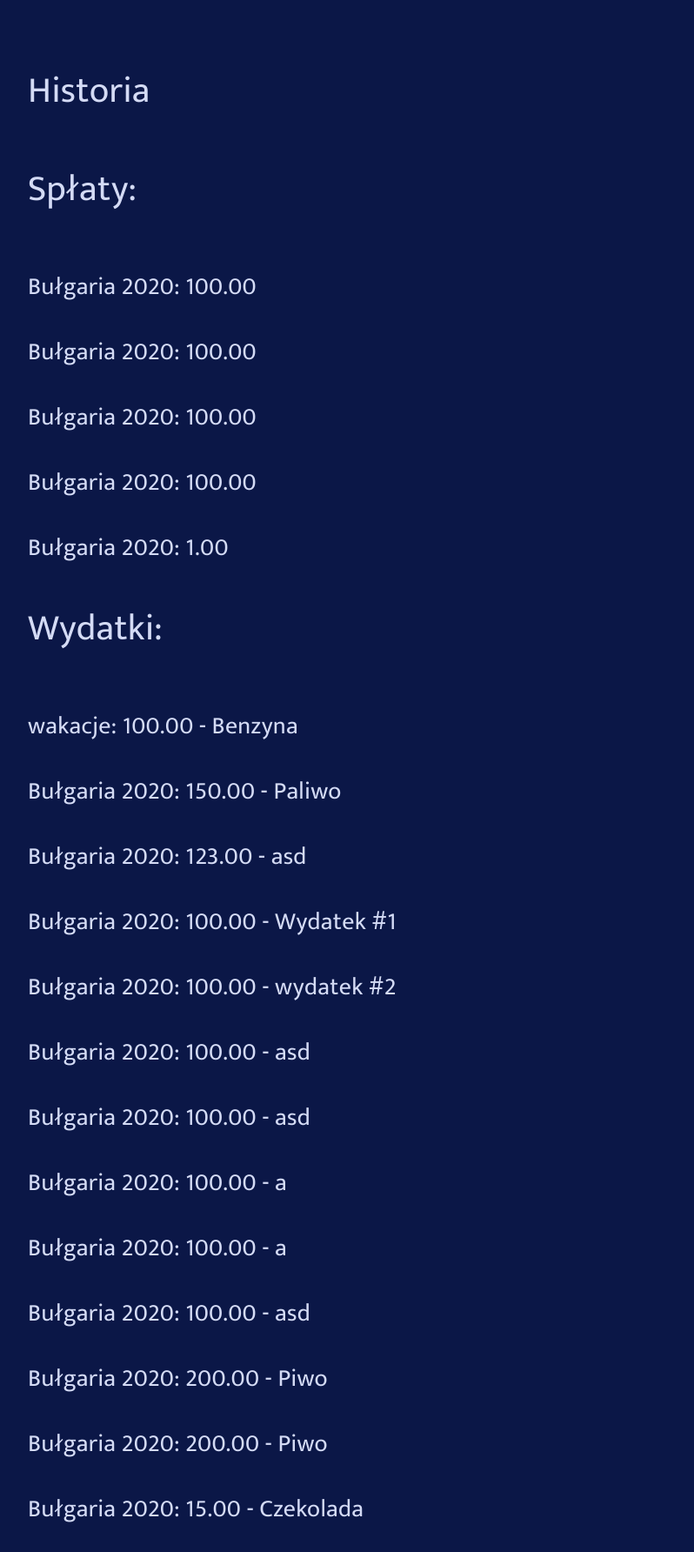
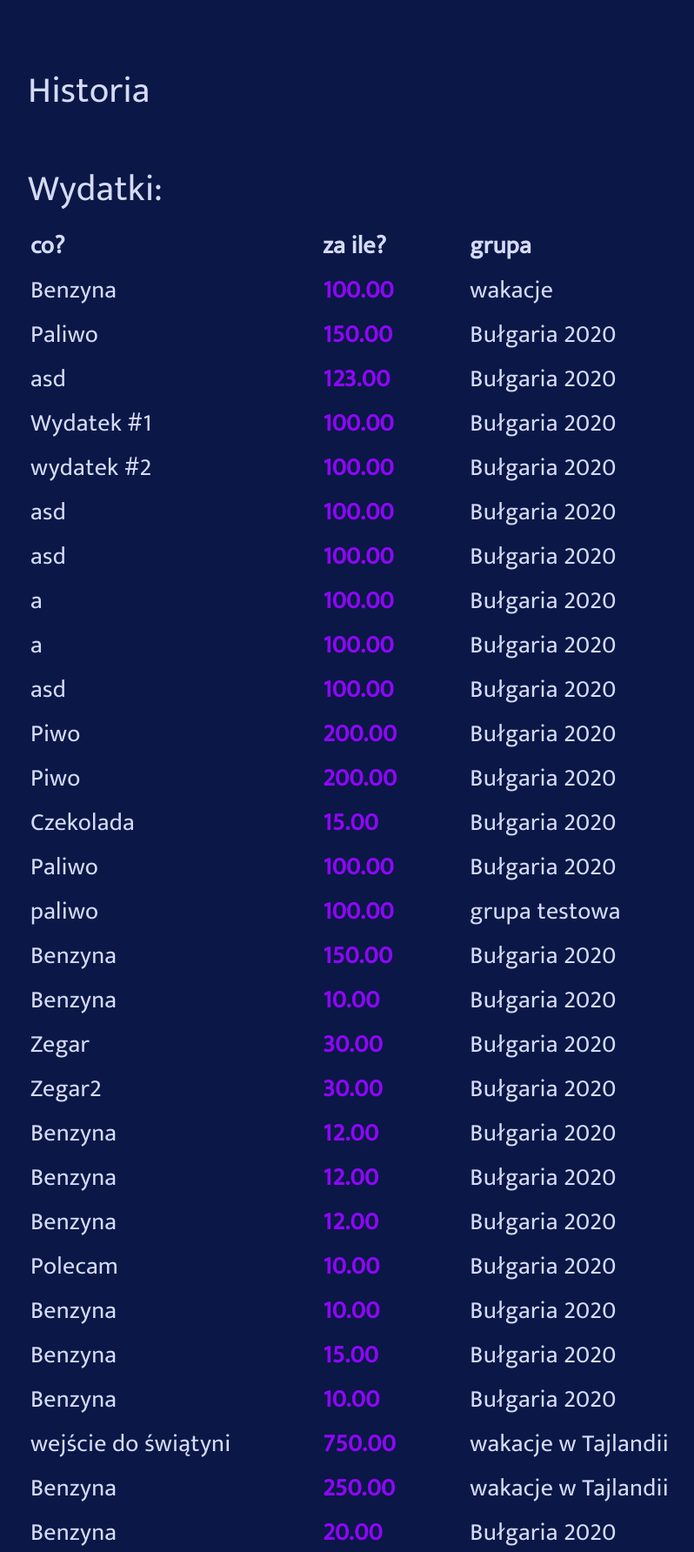
Before and after one commit to zuzajot/costSplit, a Django app: page /history/ in a window 1280 px wide. Shown: the part 155-1939 px from the top of the page at 87% size, without its empty margins (228-1026 px from the left). Run offline with Django 3.2, Linux system fonts and the light colour scheme; a user stored in the database is signed in; data comes from the database, SQL or seed files in the repository.

Commit message:
prawa widoku

```diff
--- a/split/static/style.css
+++ b/split/static/style.css
@@ -32,9 +32,6 @@ a:link, a:visited {
     justify-content: flex-end;
     flex: 1;
 }
-
-
-
 
 .balance {
     color: #FFFF05;
@@ -132,14 +129,14 @@ button {
   font-size: 1em;
     font-family: Mukta;
     font-weight: 700;
-    letter-spacing: 0.02em
+    letter-spacing: 0.02em;
 }
-
 
 
 label {
         font-weight: 700;
 font-size-adjust: 40px;
+    font-size: 1.5em;
 }
 
 .twoje-grupy{
@@ -170,7 +167,10 @@ h1 {
     margin-top: 44px;
 }
 
-
+.link > input[type=submit]{
+    border: none;
+    width: initial;
+}
 
 .title-group-name, h1{
     font-size: 2.25em;
@@ -249,3 +249,7 @@ h1 {
 select{
  transform: translate(0,0px);
 }
+
+ul {
+    margin-top: 0px;
+}
--- a/templates/cost_view.html
+++ b/templates/cost_view.html
@@ -11,7 +11,7 @@
 <b>data:</b> {{cost.date}}<br>
 <b>grupa:</b> {{ cost.group_id }}<br>
 <b>uczestnicy kosztu:</b>
-         <ul style="margin-top: 0px;">{% for user in cost_users %}
+         <ul>{% for user in cost_users %}
        <li>{{ user.user_id }}</li>
         {% endfor %}</ul>
 
--- a/templates/group_view.html
+++ b/templates/group_view.html
@@ -67,11 +67,6 @@
             </div>
 <div class="link"> <a href="{% url 'cost_new' group.id %}">+ dodaj wydatek</a>  </div>
 
-<form type='get' action="/cost" style ="margin:0">
-    <label for="search_box">Wyszukiwarka wydatków</label>
-    <input id="search_box" type="text" name="search_box" placeholder="Search"/>
-    <button id="search_submit" type="submit">Wyszukaj</button>
-</form>
 
 {# wydatki i płatności #}
         <div class="group-detail">
--- a/templates/user_history.html
+++ b/templates/user_history.html
@@ -14,16 +14,40 @@
 
 <div class="twoje-grupy"> Historia </div>
 
+<h2>Wydatki:</h2>
+ <table style="width: 100%; margin-top: -50px">
+                <tr>
+                   <td style="width:40%"><b>co?</b></td>
+                   <td style="width:20%"><b>za ile?</b></td>
+                    <td style="width:30%"><b>grupa</b></td>
+               </tr>
+                {% for cost in costs %}
+               <tr>
+
+                   <td>{{ cost.cost_id.title }}</td>
+                   <td><span class="balance-"><b>{{ cost.cost_id.amount }}</b></span></td>
+                   <td>{{ cost.cost_id.group_id }}</td>
+                </tr>
+                {% endfor %}
+        </table>
+
 <h2>Spłaty:</h2>
-{% for payment in payments %}
-    <p>{{ payment.group_id }}: {{ payment.amount }}</p>
-{% endfor %}
 
-<h2>Wydatki:</h2>
-{% for cost in costs %}
-    <p>{{ cost.cost_id.group_id }}: {{ cost.cost_id.amount }} - {{ cost.cost_id.title }}</p>
-{% endfor %}
+ <table style="width: 100%; margin-top: -50px">
+                <tr>
+                   <td style="width:40%"><b>grupa</b></td>
+                   <td style="width:20%"><b>kwota</b></td>
+                    <td style="width:30%"><b></b></td>
+               </tr>
+                {% for payment in payments %}
+               <tr>
+                   <td>{{ payment.group_id }}</td>
+                   <td><span class="balance"><b>{{ payment.amount }}</b></span></td>
+                   </tr>
+                   {% endfor %}
 
-<!--TODO: ładny widok w dabeli-->
+
+        </table>
+
 
 {% endblock %}
```
Also changed, not shown: templates/cost_new.html (+4 -9 lines), templates/create_group.html (+15 -3 lines), templates/make_payment.html (+8 -8 lines).
